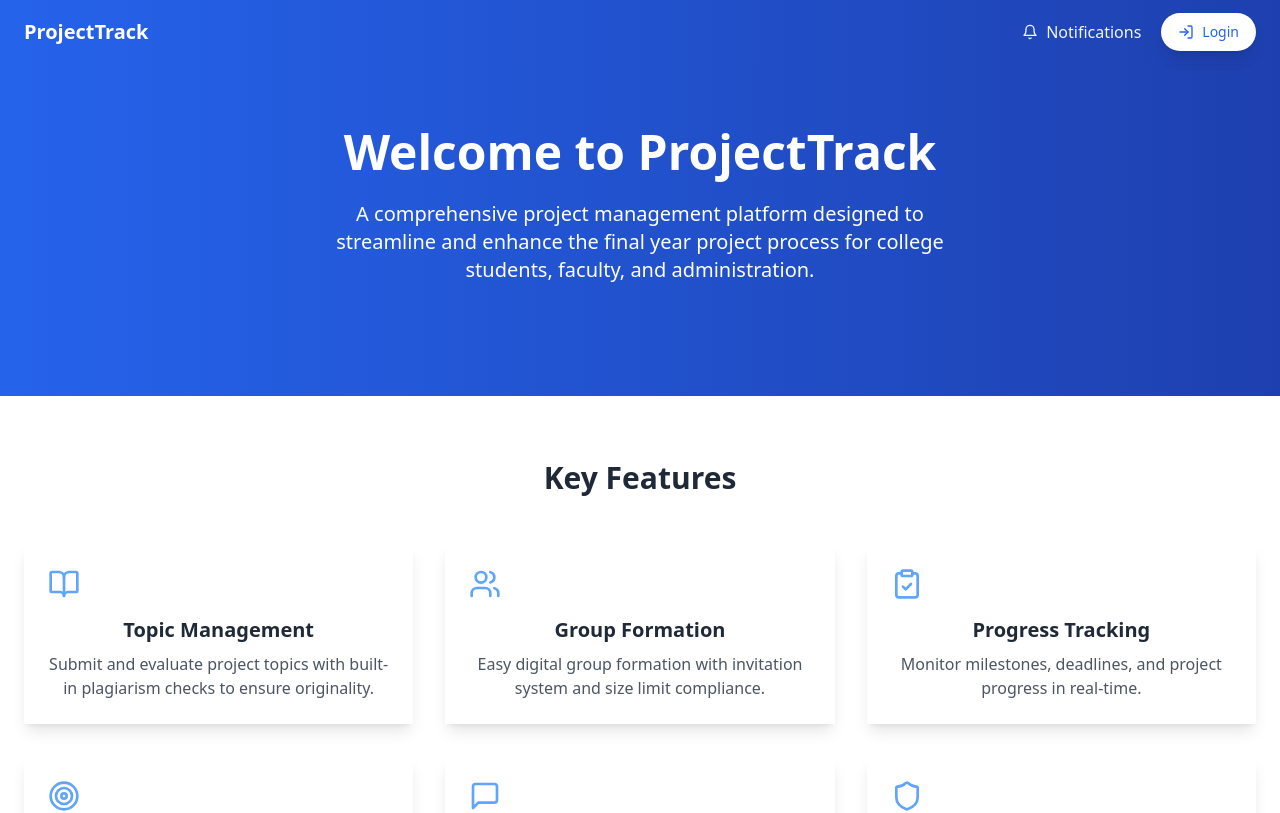
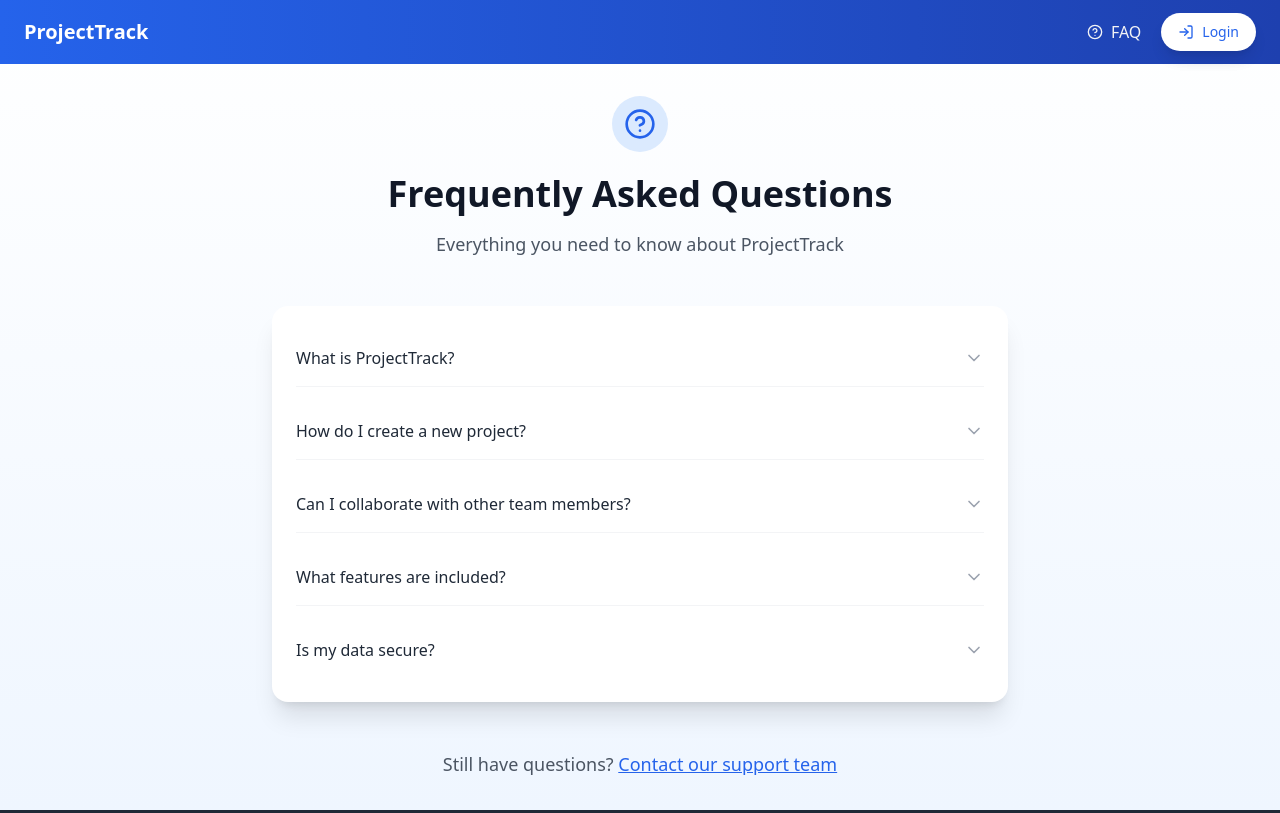
Before and after one commit to SumitBachhav/projectTrack, a React (Vite) app in the folder frontend/: page /faq in a window 1280 px wide. Before the commit this address led to /. Shown: the top 813 px of the page. Built offline with nearby package versions, Linux system fonts and the light colour scheme.

Commit message:
FAQ Page Created Successfully

```diff
--- a/frontend/src/App.tsx
+++ b/frontend/src/App.tsx
@@ -32,6 +32,7 @@ import { AuthProvider } from './context/AuthContext';
 import Navbar from './components/Navbar';
 import Notifications from './components/Notifications';
 import { useAuth } from './context/AuthContext';
+import FAQ from './components/FAQ'; // Import FAQ component
 
 const ProtectedRoute = ({ children }) => {
   const { isAuthenticated } = useAuth();
@@ -85,6 +86,7 @@ function App() {
                 </ProtectedRoute>
               }
             />
+            <Route path="/faq" element={<FAQ />} /> {/* Add FAQ route */}
             <Route path="*" element={<Navigate to="/" replace />} />
           </Routes>
         </Layout>
--- /dev/null
+++ b/frontend/src/components/FAQ.jsx
@@ -0,0 +1,93 @@
+import React, { useState } from 'react';
+import { ChevronDown, ChevronUp, HelpCircle } from 'lucide-react';
+
+const FAQ = () => {
+  const [openIndex, setOpenIndex] = useState(null); // Removed TypeScript syntax
+
+  const faqs = [
+    {
+      question: "What is ProjectTrack?",
+      answer: "ProjectTrack is a comprehensive project management platform designed to streamline collaboration and project tracking. It offers intuitive tools for teams to manage their projects efficiently and effectively."
+    },
+    {
+      question: "How do I create a new project?",
+      answer: "Creating a new project is simple. Navigate to your dashboard, click the 'New Project' button, and fill in the essential details like project name, description, and team members. You can always edit these details later."
+    },
+    {
+      question: "Can I collaborate with other team members?",
+      answer: "Yes! ProjectTrack is built for collaboration. You can invite team members, assign tasks, share files, and communicate in real-time. Each team member can have different roles and permissions based on their responsibilities."
+    },
+    {
+      question: "What features are included?",
+      answer: "ProjectTrack offers a wide range of features including task management, time tracking, file sharing, real-time collaboration, progress tracking, and detailed analytics. We regularly update our platform with new features based on user feedback."
+    },
+    {
+      question: "Is my data secure?",
+      answer: "We take security seriously. All data is encrypted both in transit and at rest. We use industry-standard security protocols and regularly conduct security audits to ensure your information remains protected."
+    }
+  ];
+
+  return (
+    <div className="min-h-screen bg-gradient-to-b from-white to-blue-50 pt-24">
+      <div className="max-w-3xl mx-auto px-4">
+        {/* Header */}
+        <div className="text-center mb-12">
+          <div className="inline-block p-3 bg-blue-100 rounded-full mb-4">
+            <HelpCircle className="w-8 h-8 text-blue-600" />
+          </div>
+          <h1 className="text-4xl font-bold text-gray-900 mb-4">
+            Frequently Asked Questions
+          </h1>
+          <p className="text-lg text-gray-600">
+            Everything you need to know about ProjectTrack
+          </p>
+        </div>
+
+        {/* FAQ List */}
+        <div className="bg-white rounded-2xl shadow-xl p-6 space-y-4">
+          {faqs.map((faq, index) => (
+            <div
+              key={index}
+              className="border-b border-gray-100 last:border-0"
+            >
+              <button
+                className="w-full py-4 text-left flex items-center justify-between focus:outline-none group"
+                onClick={() => setOpenIndex(openIndex === index ? null : index)}
+              >
+                <span className="font-medium text-gray-800 group-hover:text-blue-600 transition-colors">
+                  {faq.question}
+                </span>
+                {openIndex === index ? (
+                  <ChevronUp className="w-5 h-5 text-blue-500" />
+                ) : (
+                  <ChevronDown className="w-5 h-5 text-gray-400" />
+                )}
+              </button>
+              <div
+                className={`overflow-hidden transition-all duration-300 ease-in-out ${
+                  openIndex === index ? 'max-h-96 pb-4' : 'max-h-0'
+                }`}
+              >
+                <p className="text-gray-600 leading-relaxed">
+                  {faq.answer}
+                </p>
+              </div>
+            </div>
+          ))}
+        </div>
+
+        {/* Contact Support */}
+        <div className="mt-12 text-center pb-8">
+          <p className="text-gray-600 text-lg">
+            Still have questions?{" "}
+            <a href="/contact" className="text-blue-600 hover:text-blue-700 font-medium underline">
+              Contact our support team
+            </a>
+          </p>
+        </div>
+      </div>
+    </div>
+  );
+};
+
+export default FAQ;
--- a/frontend/src/components/Navbar.jsx
+++ b/frontend/src/components/Navbar.jsx
@@ -1,20 +1,24 @@
 import React, { useState } from 'react';
-import { Menu, X, LogIn, Bell } from 'lucide-react'; // Import Bell icon
+import { Menu, X, LogIn, Bell, HelpCircle } from 'lucide-react';
+import { useAuth } from '../context/AuthContext';
+import { Link } from 'react-router-dom';
 import axios from 'axios';
-import { useAuth } from '../context/AuthContext'; // Add this import
 
 const Navbar = () => {
   const [isOpen, setIsOpen] = useState(false);
-  const { isAuthenticated, logout } = useAuth(); // Add this line
+  const { isAuthenticated, logout } = useAuth();
 
   const handleLogout = async () => {
     try {
-      await axios.get('/api/v1/user/logout', {}, { withCredentials: true });
-      console.log('Logout successful');
-      logout(); // Update auth state
-      return window.location.href = '/login';
+      const response = await axios.post('/api/v1/user/logout', {}, { withCredentials: true });
+      // Call logout regardless of the API response to ensure local state is cleared
+      logout();
+      window.location.href = '/login';
     } catch (err) {
       console.error('Logout error:', err);
+      // Still logout locally even if the API call fails
+      logout();
+      window.location.href = '/login';
     }
   };
 
@@ -24,25 +28,42 @@ const Navbar = () => {
         <div className="flex justify-between items-center h-16">
           {/* Logo */}
           <div className="flex-shrink-0 flex items-center">
-            <a href="/" className="flex items-center">
+            <Link to="/" className="flex items-center">
               <span className="text-white text-xl font-bold">ProjectTrack</span>
-            </a>
+            </Link>
           </div>
 
           {/* Desktop Navigation */}
           <div className="hidden md:flex items-center space-x-2">
-            <a href="/notifications" className="flex items-center px-3 py-2 text-gray-100 hover:text-white rounded-md hover:bg-blue-700 transition-colors">
-              <Bell className="w-4 h-4 mr-2" />
-              Notifications
-            </a>
-            {!isAuthenticated && (
-              <a href="/login" className="ml-4 inline-flex items-center px-4 py-2 border border-transparent text-sm font-medium rounded-full text-blue-600 bg-white hover:bg-blue-50 transition duration-300 shadow-lg">
+            <Link
+              to="/faq"
+              className="flex items-center px-3 py-2 text-gray-100 hover:text-white rounded-md hover:bg-blue-700 transition-colors"
+            >
+              <HelpCircle className="w-4 h-4 mr-2" />
+              FAQ
+            </Link>
+            {isAuthenticated && (
+              <Link
+                to="/notifications"
+                className="flex items-center px-3 py-2 text-gray-100 hover:text-white rounded-md hover:bg-blue-700 transition-colors"
+              >
+                <Bell className="w-4 h-4 mr-2" />
+                Notifications
+              </Link>
+            )}
+            {!isAuthenticated ? (
+              <Link
+                to="/login"
+                className="ml-4 inline-flex items-center px-4 py-2 border border-transparent text-sm font-medium rounded-full text-blue-600 bg-white hover:bg-blue-50 transition duration-300 shadow-lg"
+              >
                 <LogIn className="w-4 h-4 mr-2" />
                 Login
-              </a>
-            )}
-            {isAuthenticated && (
-              <button className="flex items-center px-3 py-2 text-gray-100 hover:text-white rounded-md hover:bg-blue-700 transition-colors" onClick={handleLogout}>
+              </Link>
+            ) : (
+              <button
+                onClick={handleLogout}
+                className="flex items-center px-3 py-2 text-gray-100 hover:text-white rounded-md hover:bg-blue-700 transition-colors"
+              >
                 Logout
               </button>
             )}
@@ -54,11 +75,7 @@ const Navbar = () => {
               onClick={() => setIsOpen(!isOpen)}
               className="p-2 rounded-md text-gray-100 hover:text-white hover:bg-blue-700"
             >
-              {isOpen ? (
-                <X className="h-6 w-6" />
-              ) : (
-                <Menu className="h-6 w-6" />
-              )}
+              {isOpen ? <X className="h-6 w-6" /> : <Menu className="h-6 w-6" />}
             </button>
           </div>
         </div>
@@ -67,18 +84,35 @@ const Navbar = () => {
         {isOpen && (
           <div className="md:hidden">
             <div className="px-2 pt-2 pb-3 space-y-1">
-              <a href="/notifications" className="flex items-center px-3 py-2 text-gray-100 hover:text-white rounded-md hover:bg-blue-700 transition-colors">
-                <Bell className="w-4 h-4 mr-2" />
-                Notifications
-              </a>
-              {!isAuthenticated && (
-                <a href="/login" className="flex items-center px-3 py-2 text-gray-100 hover:text-white rounded-md hover:bg-blue-700 transition-colors">
+              <Link
+                to="/faq"
+                className="flex items-center px-3 py-2 text-gray-100 hover:text-white rounded-md hover:bg-blue-700 transition-colors"
+              >
+                <HelpCircle className="w-4 h-4 mr-2" />
+                FAQ
+              </Link>
+              {isAuthenticated && (
+                <Link
+                  to="/notifications"
+                  className="flex items-center px-3 py-2 text-gray-100 hover:text-white rounded-md hover:bg-blue-700 transition-colors"
+                >
+                  <Bell className="w-4 h-4 mr-2" />
+                  Notifications
+                </Link>
+              )}
+              {!isAuthenticated ? (
+                <Link
+                  to="/login"
+                  className="flex items-center px-3 py-2 text-gray-100 hover:text-white rounded-md hover:bg-blue-700 transition-colors"
+                >
                   <LogIn className="w-4 h-4 mr-2" />
                   Login
-                </a>
-              )}
-              {isAuthenticated && (
-                <button className="flex items-center px-3 py-2 text-gray-100 hover:text-white rounded-md hover:bg-blue-700 transition-colors" onClick={handleLogout}>
+                </Link>
+              ) : (
+                <button
+                  onClick={handleLogout}
+                  className="flex items-center px-3 py-2 text-gray-100 hover:text-white rounded-md hover:bg-blue-700 transition-colors"
+                >
                   Logout
                 </button>
               )}
--- a/frontend/src/context/AuthContext.tsx
+++ b/frontend/src/context/AuthContext.tsx
@@ -25,7 +25,9 @@ export const AuthProvider = ({ children }: { children: ReactNode }) => {
 
   const logout = () => {
     setIsAuthenticated(false);
-    localStorage.removeItem('isAuthenticated'); // Clear auth state from localStorage
+    localStorage.removeItem('isAuthenticated');
+    localStorage.removeItem('token'); // Remove any stored tokens
+    // Clear any other auth-related items from localStorage
   };
 
   return (
```
